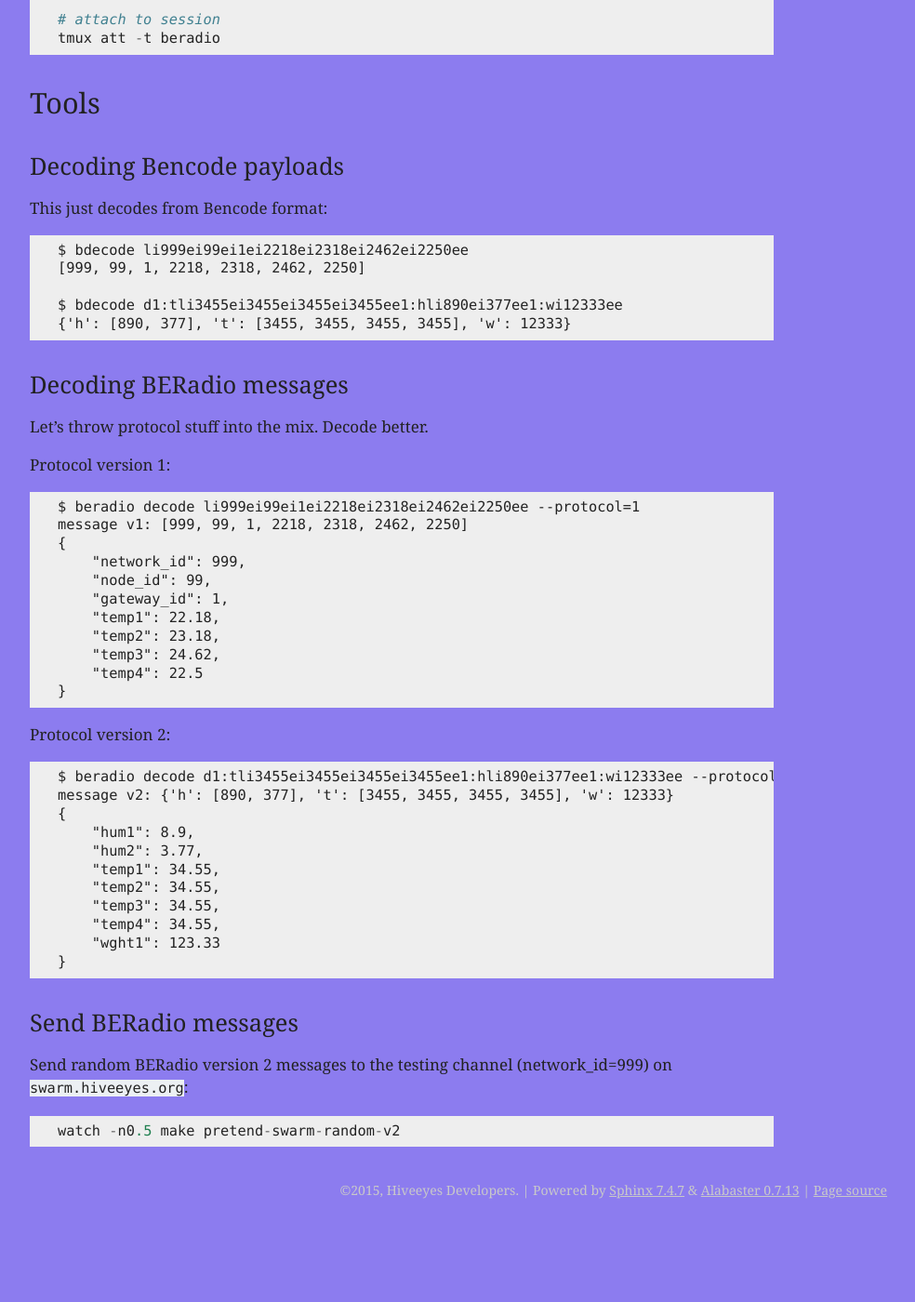
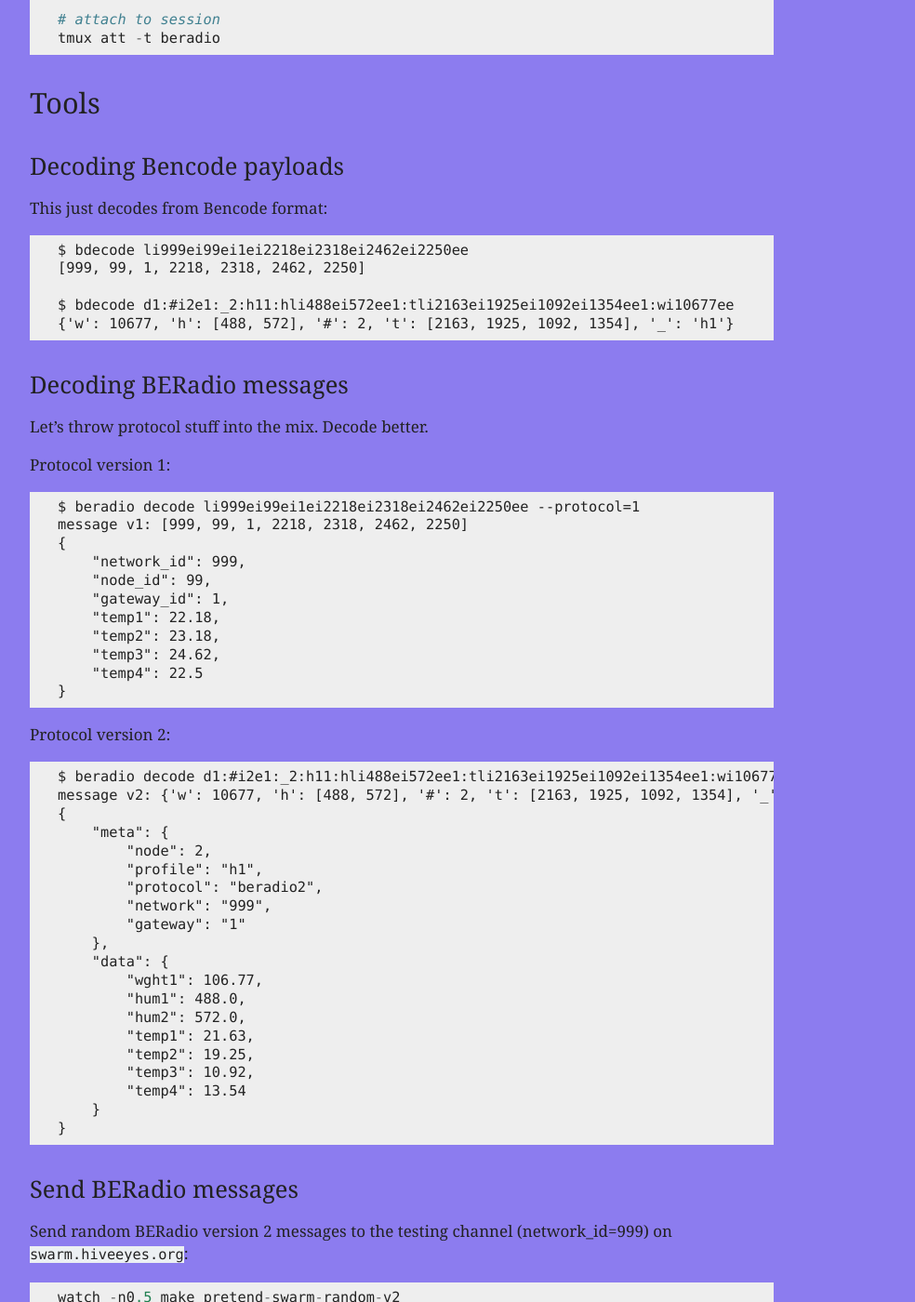
Before and after one commit to hiveeyes/beradio, a Sphinx documentation site: the page built from doc/source/handbook.rst, in a window 1280 px wide and 1400 px high, scrolled down 1046 px. Shown: the whole window at 93% size, without its empty margins (262-1246 px from the left). Built offline with Sphinx 7.4.7, drawn with Linux system fonts in a browser that asks for light colours; before the commit the page ends 2365 px from its top, so only the background shows below that.

Commit message:
update docs

```diff
--- a/CHANGES.rst
+++ b/CHANGES.rst
@@ -11,7 +11,6 @@
 - central entrypoint scripts ``beradio`` and ``bedecode``
 - implement BERadio specification version 2
 - add Sphinx document generator
-- improve JSON-over-MQTT format
 
 
 2015-10-18 0.0.2
--- a/doc/source/handbook.rst
+++ b/doc/source/handbook.rst
@@ -72,8 +72,8 @@
     $ bdecode li999ei99ei1ei2218ei2318ei2462ei2250ee
     [999, 99, 1, 2218, 2318, 2462, 2250]
 
-    $ bdecode d1:tli3455ei3455ei3455ei3455ee1:hli890ei377ee1:wi12333ee
-    {'h': [890, 377], 't': [3455, 3455, 3455, 3455], 'w': 12333}
+    $ bdecode d1:#i2e1:_2:h11:hli488ei572ee1:tli2163ei1925ei1092ei1354ee1:wi10677ee
+    {'w': 10677, 'h': [488, 572], '#': 2, 't': [2163, 1925, 1092, 1354], '_': 'h1'}
 
 
 Decoding BERadio messages
@@ -97,16 +97,25 @@
 
 Protocol version 2::
 
-    $ beradio decode d1:tli3455ei3455ei3455ei3455ee1:hli890ei377ee1:wi12333ee --protocol=2
-    message v2: {'h': [890, 377], 't': [3455, 3455, 3455, 3455], 'w': 12333}
+    $ beradio decode d1:#i2e1:_2:h11:hli488ei572ee1:tli2163ei1925ei1092ei1354ee1:wi10677ee --protocol=2
+    message v2: {'w': 10677, 'h': [488, 572], '#': 2, 't': [2163, 1925, 1092, 1354], '_': 'h1'}
     {
-        "hum1": 8.9,
-        "hum2": 3.77,
-        "temp1": 34.55,
-        "temp2": 34.55,
-        "temp3": 34.55,
-        "temp4": 34.55,
-        "wght1": 123.33
+        "meta": {
+            "node": 2,
+            "profile": "h1",
+            "protocol": "beradio2",
+            "network": "999",
+            "gateway": "1"
+        },
+        "data": {
+            "wght1": 106.77,
+            "hum1": 488.0,
+            "hum2": 572.0,
+            "temp1": 21.63,
+            "temp2": 19.25,
+            "temp3": 10.92,
+            "temp4": 13.54
+        }
     }
 
 
```
